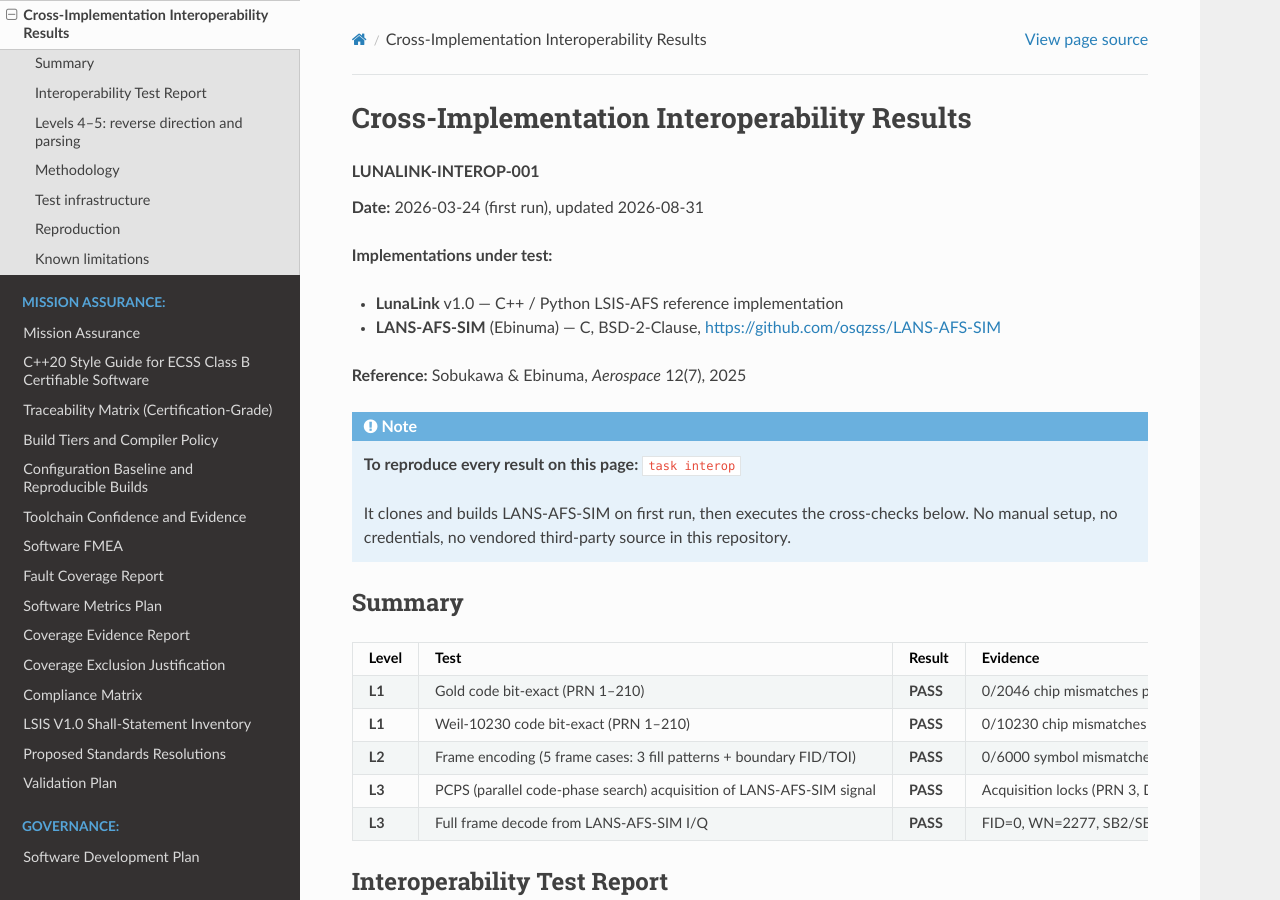
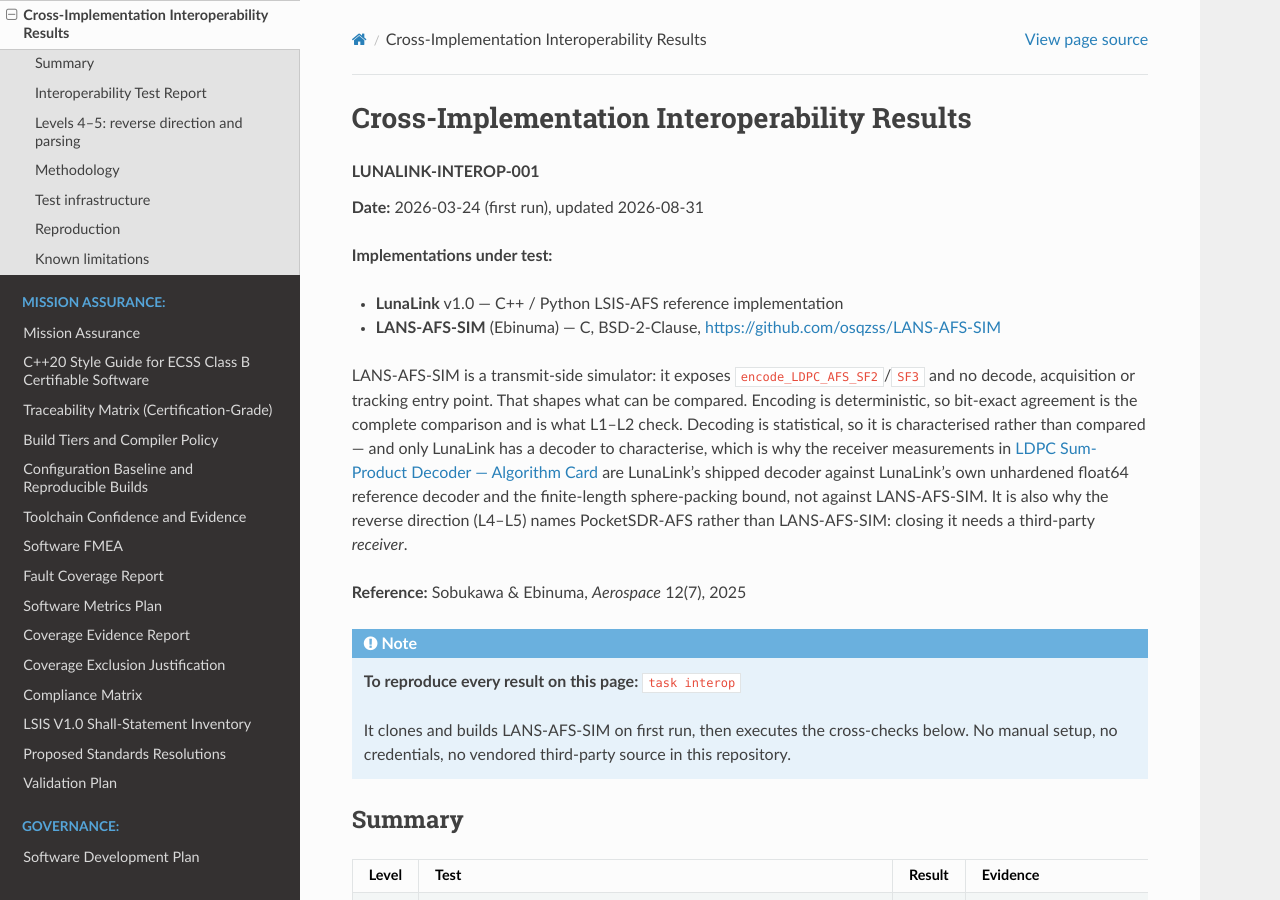
Before and after one commit to luar-space/lunalink, a Sphinx documentation site: the page built from docs/interop_results.rst, in a window 1280 px wide and 900 px high. Built offline with Sphinx 7.4.7 and the Read the Docs theme 3.1.0, drawn with Linux system fonts in a browser that asks for light colours; pages that are not in the unit, such as notebooks, are missing from menus.

Commit message:
docs: state what LANS-AFS-SIM can and cannot be compared against
LANS-AFS-SIM exposes encode_LDPC_AFS_SF2/SF3 and no decode, acquisition
or tracking entry point — it is a transmit-side simulator. That fact
explains the shape of the interop evidence, and it was nowhere on the
page: encoding is deterministic so bit-exact agreement is the complete
comparison (L1-L2), while decoding is statistical and only LunaLink has a
decoder to characterise, which is why the algorithm card measures the
shipped decoder against LunaLink's own float64 reference and the
sphere-packing bound rather than against LANS-AFS-SIM. It is also why
L4-L5 name PocketSDR-AFS: the reverse direction needs a third-party
receiver, and this simulator is not one.

Co-Authored-By: Claude Opus 5 (1M context) <noreply@anthropic.com>
Claude-Session: https://claude.ai/code/session_01SXdz4jKzhMXcZ4iQH49sb5

```diff
--- a/docs/interop_results.rst
+++ b/docs/interop_results.rst
@@ -9,6 +9,18 @@ Cross-Implementation Interoperability Results
 
 - **LunaLink** v1.0 — C++ / Python LSIS-AFS reference implementation
 - **LANS-AFS-SIM** (Ebinuma) — C, BSD-2-Clause, https://github.com/osqzss/LANS-AFS-SIM
+
+LANS-AFS-SIM is a transmit-side simulator: it exposes
+``encode_LDPC_AFS_SF2``/``SF3`` and no decode, acquisition or tracking entry
+point.  That shapes what can be compared.  Encoding is deterministic, so
+bit-exact agreement is the complete comparison and is what L1–L2 check.
+Decoding is statistical, so it is characterised rather than compared — and
+only LunaLink has a decoder to characterise, which is why the receiver
+measurements in :doc:`signal/ldpc_algo_card` are LunaLink's shipped decoder
+against LunaLink's own unhardened float64 reference decoder and the
+finite-length sphere-packing bound, not against LANS-AFS-SIM.  It is also
+why the reverse direction (L4–L5) names PocketSDR-AFS rather than
+LANS-AFS-SIM: closing it needs a third-party *receiver*.
 
 **Reference:** Sobukawa & Ebinuma, *Aerospace* 12(7), 2025
 
```
